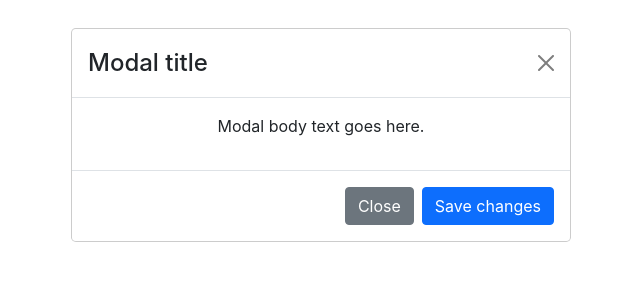
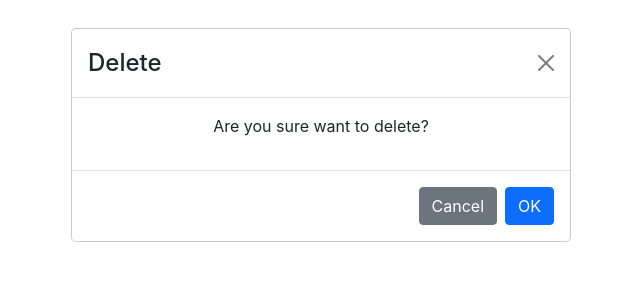
Before and after one commit to bellicose77/react-todo, a React (Create React App) app: page /delete/1 in a window 1280 px wide. Shown: the top 300 px of the page, without its empty margins (319-959 px from the left). Built offline with nearby package versions, Linux system fonts and the light colour scheme.

Commit message:
modal value

```diff
--- a/src/Component/Delete/Delete.js
+++ b/src/Component/Delete/Delete.js
@@ -11,16 +11,16 @@ const Delete = () => {
         <div>
             <Modal.Dialog>
   <Modal.Header closeButton>
-    <Modal.Title>Modal title</Modal.Title>
+    <Modal.Title>Delete</Modal.Title>
   </Modal.Header>
 
   <Modal.Body>
-    <p>Modal body text goes here.</p>
+    <p>Are you sure want to delete?</p>
   </Modal.Body>
 
   <Modal.Footer>
-    <Button variant="secondary">Close</Button>
-    <Button variant="primary">Save changes</Button>
+    <Button variant="secondary">Cancel</Button>
+    <Button variant="primary">OK</Button>
   </Modal.Footer>
 </Modal.Dialog>
         </div>
```
